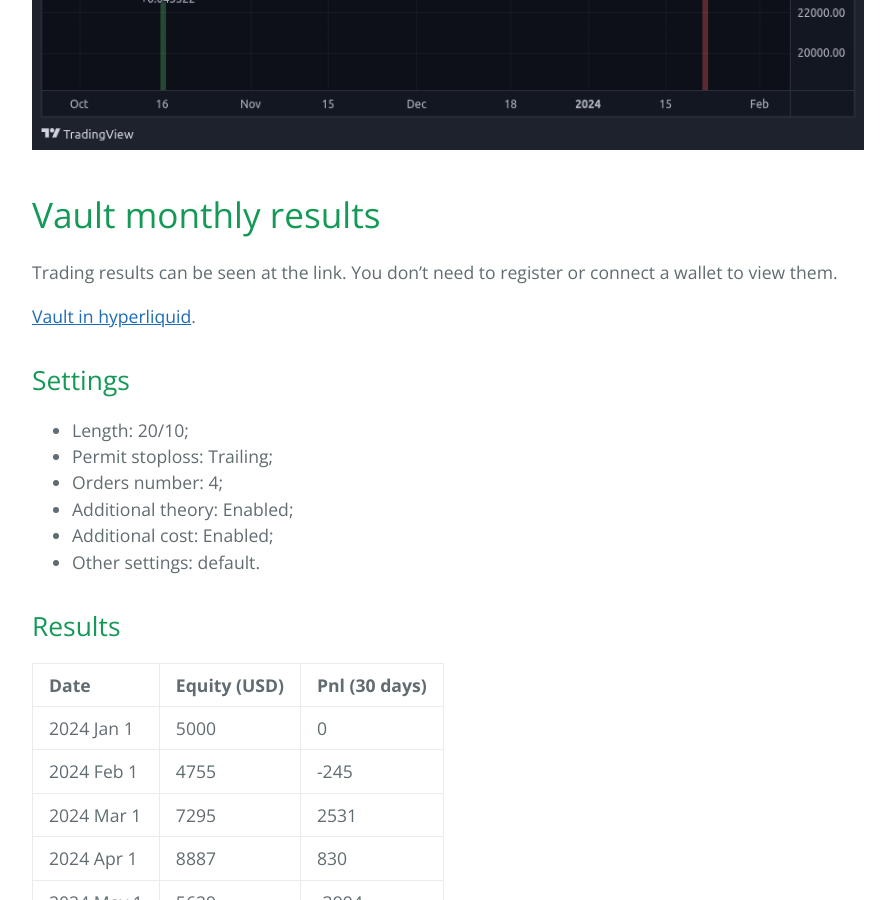
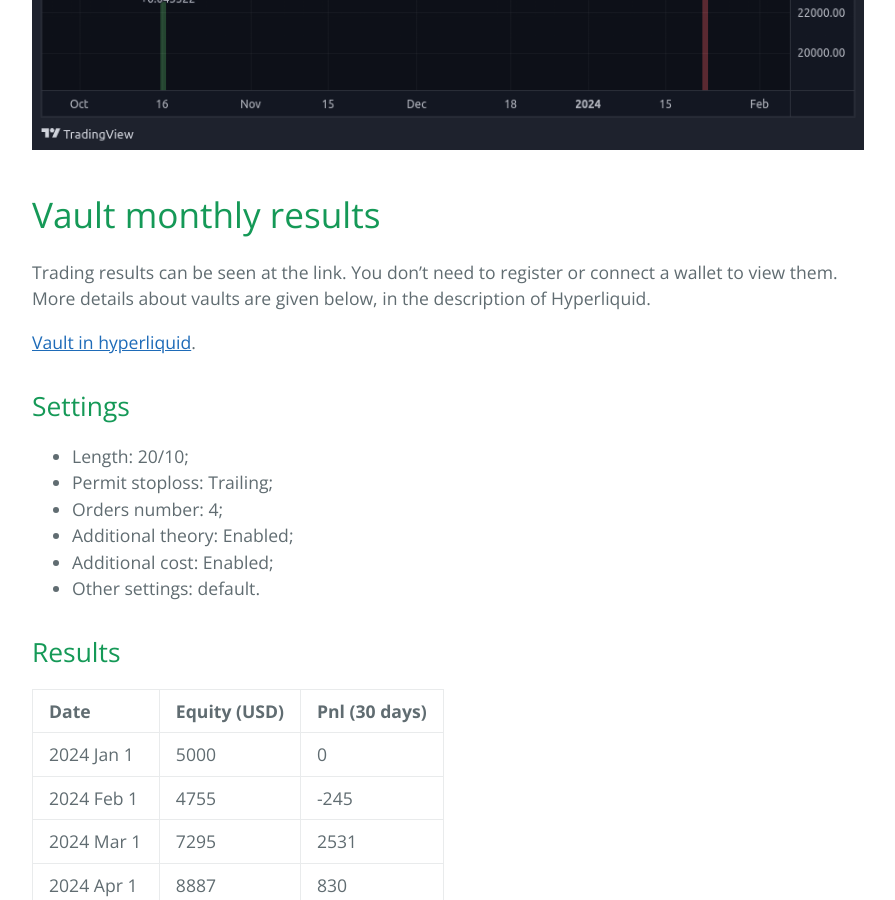
Before and after one commit to sergeyen7/sergeyen7.github.io, a Jekyll site: the page built from index.md, in a window 1280 px wide and 900 px high, scrolled down 2763 px. Shown: the whole window, without its empty margins (192-1087 px from the left). Built offline with Jekyll 4.4.1, drawn with Linux system fonts in a browser that asks for light colours; nearby versions of some CDN libraries.

Commit message:
Update index.md

```diff
--- a/index.md
+++ b/index.md
@@ -67,7 +67,7 @@ It's open-source Pine script V5.
 
 # Vault monthly results
 
-Trading results can be seen at the link. You don't need to register or connect a wallet to view them.
+Trading results can be seen at the link. You don't need to register or connect a wallet to view them. More details about vaults are given below, in the description of Hyperliquid.
 
 [Vault in hyperliquid](https://app.hyperliquid.xyz/vaults/0x54094fd5077de413017b5e83da0b587043b55144).
 
```
